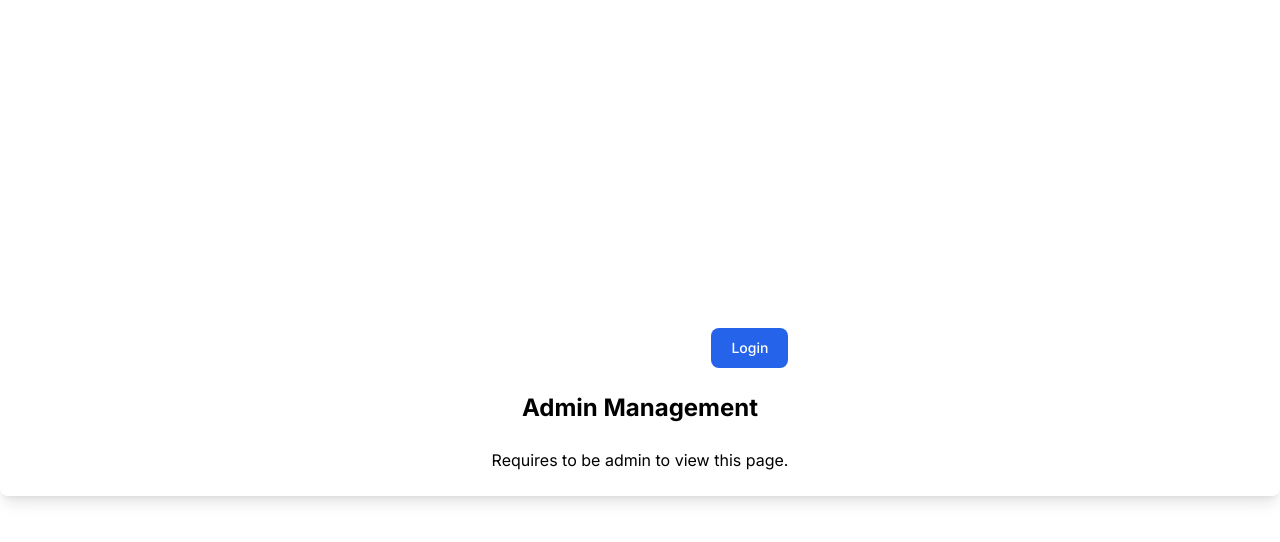
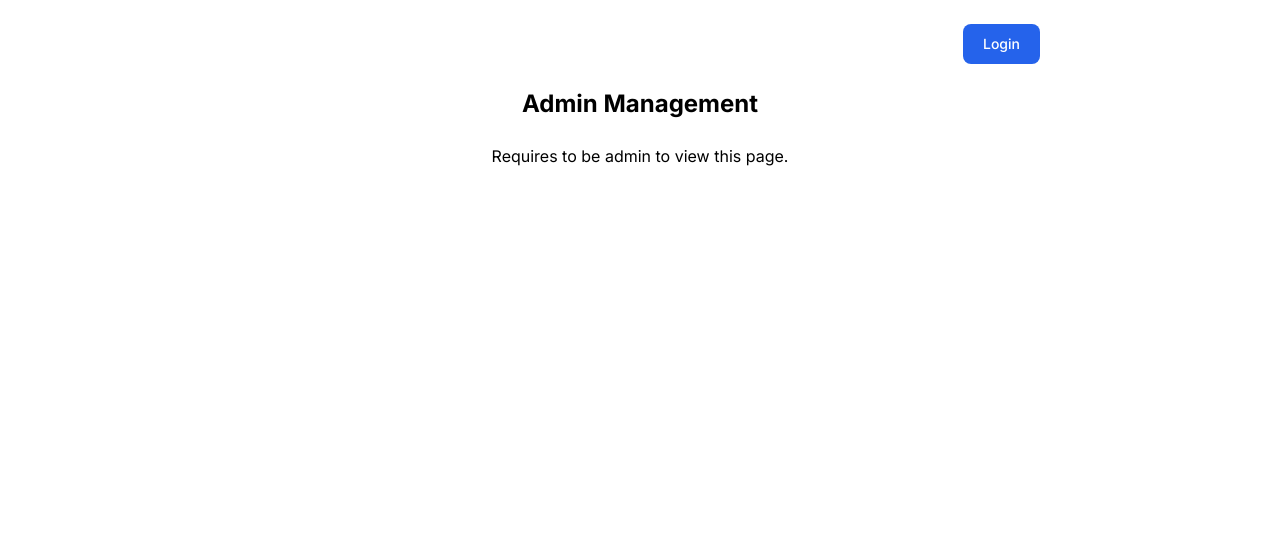
Before and after one commit to hpark507/CRHCAP, a Next.js app in the folder client/: page /admin in a window 1280 px wide. Shown: the top 542 px of the page. Built offline with nearby package versions, Linux system fonts and the light colour scheme; no server answers.

Commit message:
admin tabs added

```diff
--- a/client/package.json
+++ b/client/package.json
@@ -12,6 +12,7 @@
     "@emotion/react": "^11.11.4",
     "@emotion/styled": "^11.11.5",
     "@mui/icons-material": "^5.15.21",
+    "@mui/lab": "^5.0.0-alpha.173",
     "@mui/material": "^5.15.21",
     "@types/node": "20.3.3",
     "@types/react": "18.2.14",
--- a/client/src/app/admin/page.tsx
+++ b/client/src/app/admin/page.tsx
@@ -6,6 +6,12 @@ import CategoryEditableTable from "@/components/CategoriesEditableTable";
 import Header from "@/components/Header";
 import { getUsers, getSymbols, getCategories } from "@/utils/api";
 
+import Box from "@mui/material/Box";
+import Tab from "@mui/material/Tab";
+import TabContext from "@mui/lab/TabContext";
+import TabList from "@mui/lab/TabList";
+import TabPanel from "@mui/lab/TabPanel";
+
 // get session.
 import { useSession } from "next-auth/react";
 
@@ -13,6 +19,7 @@ const AdminReport: React.FC = () => {
   const [users, setUsers] = useState<{ emplid: string; surname: string }[]>([]);
   const [symbols, setSymbols] = useState<{ ticket: string }[]>([]);
   const [categories, setCategories] = useState<{ name: string }[]>([]);
+  const [tabIdx, setTabIdx] = useState("1");
 
   // get users from api and populate.
   useEffect(() => {
@@ -36,6 +43,10 @@ const AdminReport: React.FC = () => {
     fetchCategories();
   }, []);
 
+  const handleChange = (event: React.SyntheticEvent, newValue: number) => {
+    setTabIdx(newValue);
+  };
+
   const { data: session, status } = useSession();
   const user = session?.user;
 
@@ -53,23 +64,40 @@ const AdminReport: React.FC = () => {
           <h1 className="text-2xl font-bold text-center">Admin Management</h1>
           <br />
           {/* Create edditable table for users: With Surname and EMPLID should have button for downloading the user specific */}
-          {user && user.name !== "" && user.email !== ""  && ['admin'].includes(user?.name ?? "") ? (
-            <>
+          {user &&
+          user.name !== "" &&
+          user.email !== "" &&
+          ["admin"].includes(user?.name ?? "") ? (
+            <div className="tab-window">
+              <TabContext value={tabIdx}>
+                <Box sx={{ borderBottom: 1, borderColor: "divider" }}>
+                  <TabList
+                    onChange={handleChange}
+                    aria-label="lab API tabs example"
+                  >
+                    <Tab label="Users" value="1" />
+                    <Tab label="Symbols" value="2" />
+                    <Tab label="Categories" value="3" />
+                  </TabList>
+                </Box>
+                <TabPanel value="1">
                   <UserEditableTable rows={users} setRows={setUsers} />
-              <br />
-
+                </TabPanel>
+                <TabPanel value="2">
                   <TicketEditableTable rows={symbols} setRows={setSymbols} />
-              <br />
-
+                </TabPanel>
+                <TabPanel value="3">
                   <CategoryEditableTable
                     rows={categories}
                     setRows={setCategories}
                   />
-            </>
+                </TabPanel>
+              </TabContext>
+            </div>
           ) : (
-            <>
+            <div className="tab-window flex justify-center ">
               <p>Requires to be admin to view this page.</p>
-            </>
+            </div>
           )}
 
           <br />
--- a/client/src/components/Header.tsx
+++ b/client/src/components/Header.tsx
@@ -61,7 +61,7 @@ const Header: React.FC<HeaderProps> = ({
       {emplid ? (
         <div className="header-window flex justify-between items-center">
           <div>
-            emplid: {emplid && <span>{emplid} </span>} | surname:{" "}
+            id: {emplid && <span>{emplid} </span>} | {" "}
             {surname && <span>{surname}</span>}
           </div>
           {/* <Button onClick={handleClick}>Open Snackbar</Button> */}
@@ -82,7 +82,7 @@ const Header: React.FC<HeaderProps> = ({
           </button>
         </div>
       ) : (
-        <div className="flex justify-end items-center">
+        <div className=" header-window flex justify-end items-center">
           <button
             className="text-white bg-blue-600 hover:bg-blue-700 font-medium rounded-lg text-sm px-5 py-2.5"
             onClick={() => goToLogin()}
--- a/client/src/styles/globals.css
+++ b/client/src/styles/globals.css
@@ -5,5 +5,10 @@
 
 .header-window{
     /* min width of 50% */
-    min-width: 50%;
+    min-width: 50em;
 }
+
+
+.tab-window{
+    min-height: 40em;
+}
```
Also changed, not shown: 1 other file (tests, documents, lock files or other folders). Lines whose indentation alone changed are shown as unchanged.
